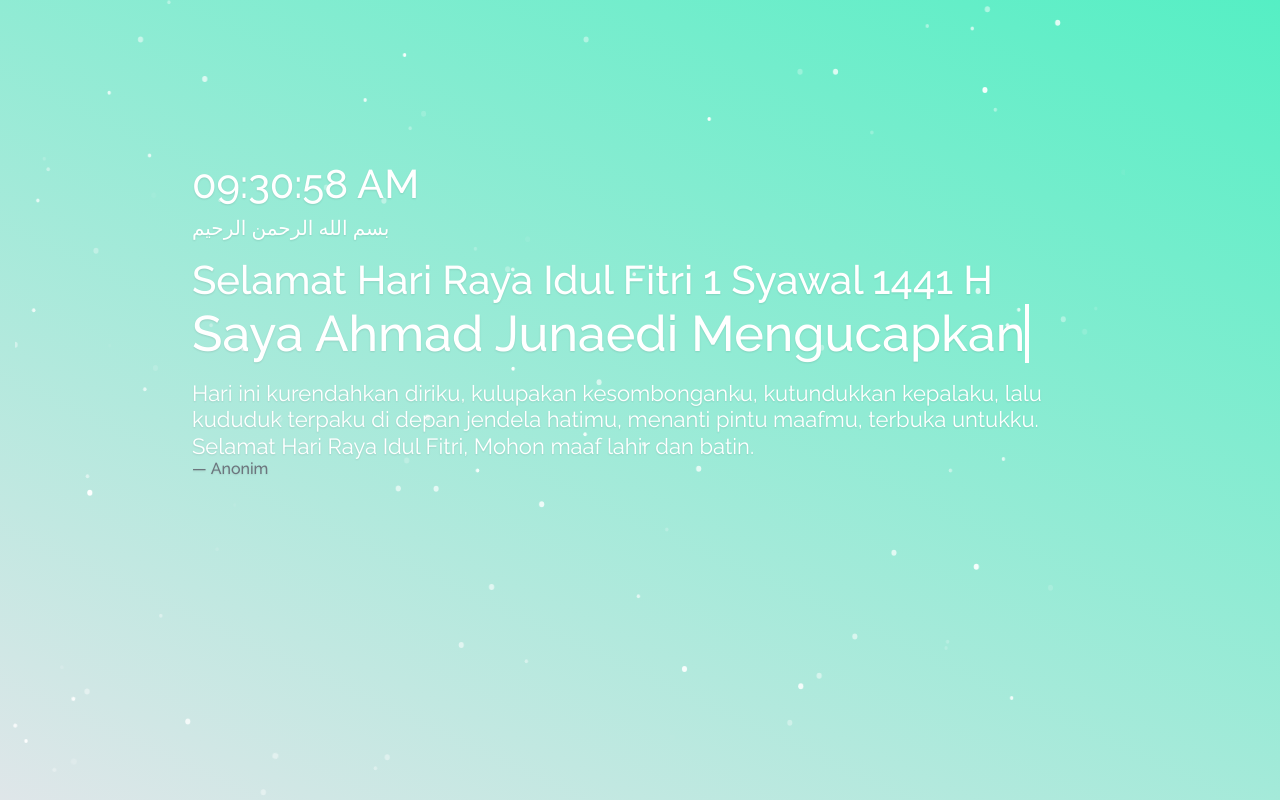
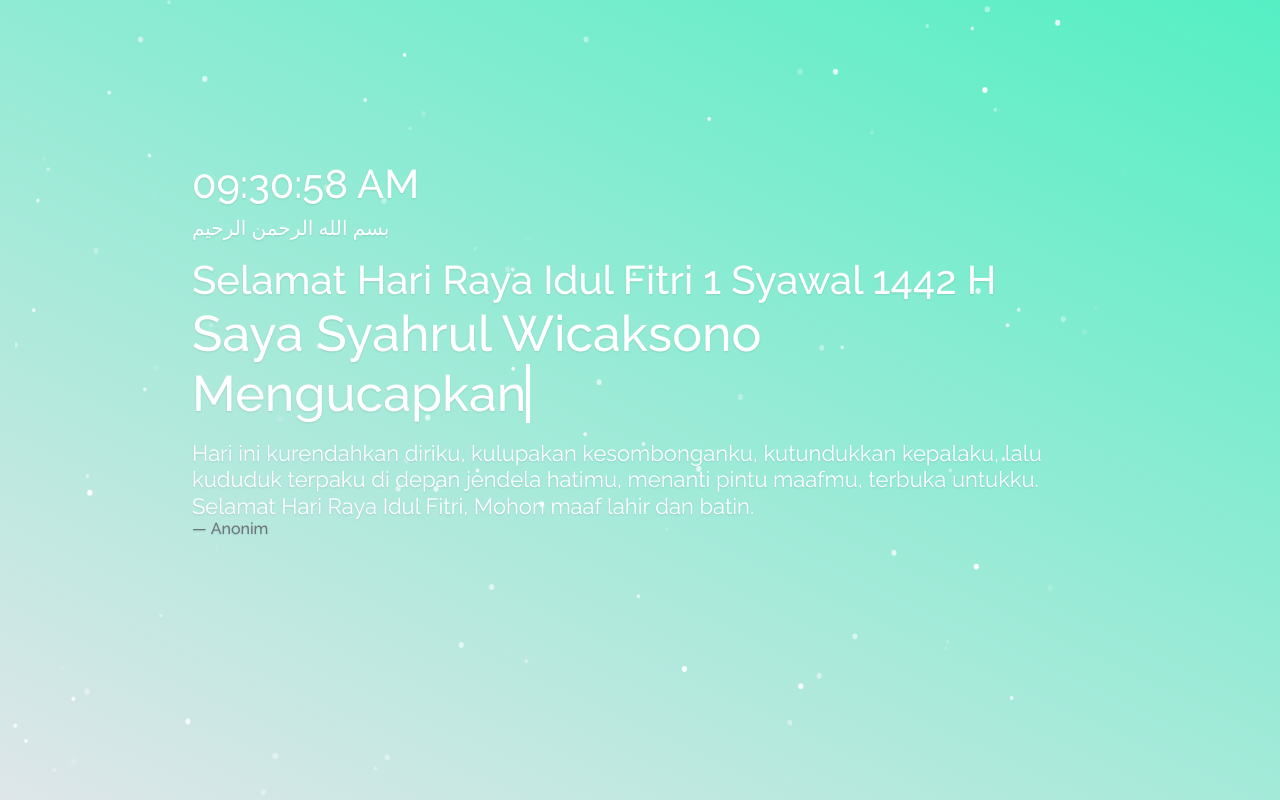
Before and after one commit to ramadan-2020/ied, a plain HTML site: page index.html in a window 1280 px wide. Drawn offline with nearby package versions, Linux system fonts and the light colour scheme.

Commit message:
Update index.html

```diff
--- a/index.html
+++ b/index.html
@@ -22,8 +22,8 @@
             <p class="lead mt-2">
                 بسم الله الرحمن الرحيم
             </p>
-            <div class="intro">Selamat Hari Raya Idul Fitri 1 Syawal 1441 H</div>
-            <a class="typewrite" data-period="2000" data-type='[ "Saya Ahmad Junaedi Mengucapkan", "Minal Aidin Wal Faidzin", "Mohon Maaf Lahir dan Batin"]'>
+            <div class="intro">Selamat Hari Raya Idul Fitri 1 Syawal 1442 H</div>
+            <a class="typewrite" data-period="2000" data-type='[ "Saya Syahrul Wicaksono Mengucapkan", "Minal Aidin Wal Faidzin", "Mohon Maaf Lahir dan Batin"]'>
               <span class="wrap"></span>
             </a>
             <blockquote class="blockquote mt-3">
```
